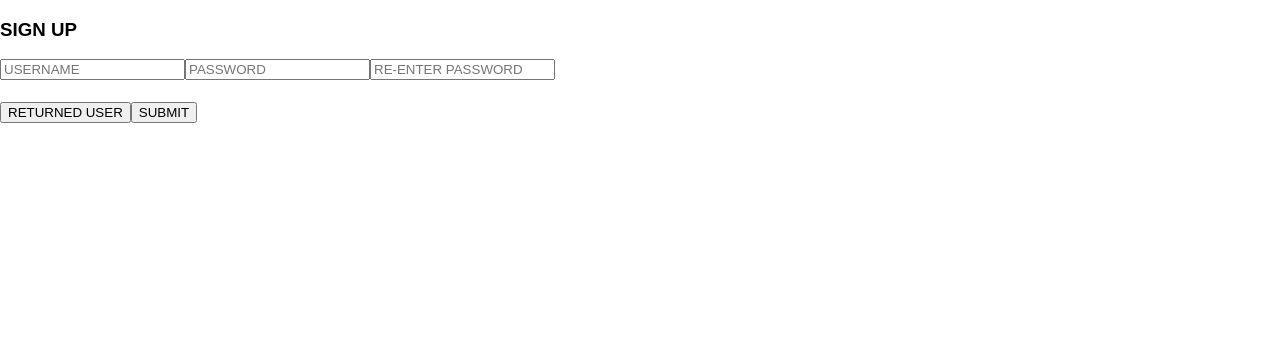
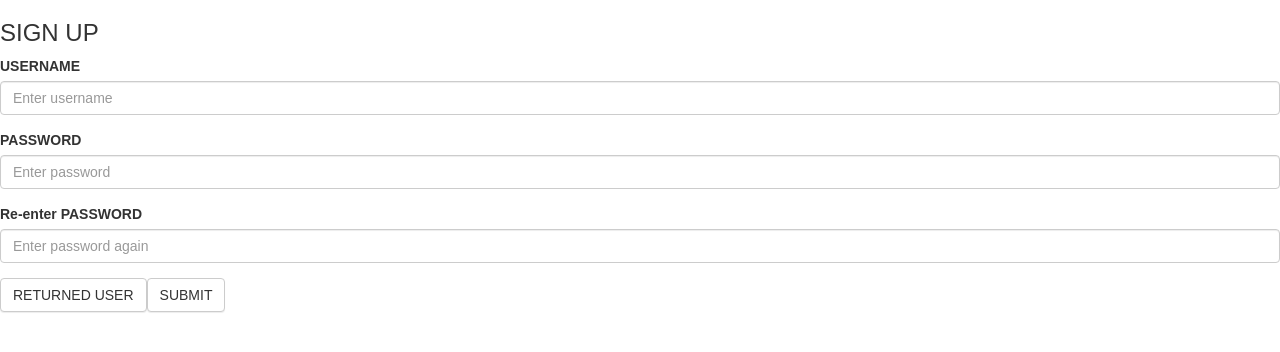
Before and after one commit to ziqingW/LabAnimal, a React (Create React App) app in the folder client/: page / in a window 1280 px wide. Both pictures are taken after a click on the button "NEW USER". Shown: the top 352 px of the page. Built offline with nearby package versions, Linux system fonts and the light colour scheme.

Commit message:
bootstrap added

```diff
--- a/client/public/index.html
+++ b/client/public/index.html
@@ -4,37 +4,13 @@
     <meta charset="utf-8">
     <meta name="viewport" content="width=device-width, initial-scale=1, shrink-to-fit=no">
     <meta name="theme-color" content="#000000">
-    <!--
-      manifest.json provides metadata used when your web app is added to the
-      homescreen on Android. See https://developers.google.com/web/fundamentals/engage-and-retain/web-app-manifest/
-    -->
+    <link rel="stylesheet" href="https://maxcdn.bootstrapcdn.com/bootstrap/3.3.7/css/bootstrap-theme.min.css" integrity="sha384-rHyoN1iRsVXV4nD0JutlnGaslCJuC7uwjduW9SVrLvRYooPp2bWYgmgJQIXwl/Sp" crossorigin="anonymous">
+    <link rel="stylesheet" href="https://maxcdn.bootstrapcdn.com/bootstrap/3.3.7/css/bootstrap.min.css" integrity="sha384-BVYiiSIFeK1dGmJRAkycuHAHRg32OmUcww7on3RYdg4Va+PmSTsz/K68vbdEjh4u" crossorigin="anonymous">
     <link rel="manifest" href="%PUBLIC_URL%/manifest.json">
     <link rel="shortcut icon" href="%PUBLIC_URL%/favicon.ico">
-    <!--
-      Notice the use of %PUBLIC_URL% in the tags above.
-      It will be replaced with the URL of the `public` folder during the build.
-      Only files inside the `public` folder can be referenced from the HTML.
-
-      Unlike "/favicon.ico" or "favicon.ico", "%PUBLIC_URL%/favicon.ico" will
-      work correctly both with client-side routing and a non-root public URL.
-      Learn how to configure a non-root public URL by running `npm run build`.
-    -->
-    <title>React App</title>
+    <title>LAMP</title>
   </head>
   <body>
-    <noscript>
-      You need to enable JavaScript to run this app.
-    </noscript>
     <div id="root"></div>
-    <!--
-      This HTML file is a template.
-      If you open it directly in the browser, you will see an empty page.
-
-      You can add webfonts, meta tags, or analytics to this file.
-      The build step will place the bundled scripts into the <body> tag.
-
-      To begin the development, run `npm start` or `yarn start`.
-      To create a production bundle, use `npm run build` or `yarn build`.
-    -->
   </body>
 </html>
--- a/client/src/jsxs/App.jsx
+++ b/client/src/jsxs/App.jsx
@@ -3,6 +3,7 @@ import { BrowserRouter, Route, Switch } from 'react-router-dom'
 import { Provider } from 'react-redux'
 import store from '../store.js'
 import { Welcome } from './Welcome.jsx'
+import { Main } from './Main.jsx'
 
 class App extends React.Component{
   render () {
@@ -11,6 +12,7 @@ class App extends React.Component{
         <Provider store={store}>
           <Switch>
             <Route exact path="/" component={Welcome} />
+            <Route path="/main" component={Main} />
           </Switch>
         </Provider>
       </BrowserRouter>
--- /dev/null
+++ b/client/src/jsxs/Main.jsx
@@ -0,0 +1,12 @@
+import React from 'react'
+import {Navigation} from './Navigation.jsx'
+
+export class Main extends React.Component {
+    render () {
+        return (
+            <div>
+            <Navigation />
+            </div>
+            )
+    }
+}
--- /dev/null
+++ b/client/src/jsxs/Navigation.jsx
@@ -0,0 +1,30 @@
+import React from 'react'
+import {Navbar, Nav, NavItem, NavDropdown, MenuItem} from 'react-bootstrap'
+
+export class Navigation extends React.Component {
+    render () {
+        return (
+            <Navbar>
+  <Navbar.Header>
+    <Navbar.Brand>
+      <a href="#home">React-Bootstrap</a>
+    </Navbar.Brand>
+  </Navbar.Header>
+  <Nav>
+    <NavItem eventKey={1} href="#">
+      Link
+    </NavItem>
+    <NavItem eventKey={2} href="#">
+      Link
+    </NavItem>
+    <NavDropdown eventKey={3} title="Dropdown" id="basic-nav-dropdown">
+      <MenuItem eventKey={3.1}>Action</MenuItem>
+      <MenuItem eventKey={3.2}>Another action</MenuItem>
+      <MenuItem eventKey={3.3}>Something else here</MenuItem>
+      <MenuItem divider />
+      <MenuItem eventKey={3.4}>Separated link</MenuItem>
+    </NavDropdown>
+  </Nav>
+</Navbar>)
+    }
+}
--- a/client/src/jsxs/Welcome.jsx
+++ b/client/src/jsxs/Welcome.jsx
@@ -3,6 +3,7 @@ import axios from 'axios'
 import { connect } from 'react-redux';
 import { Redirect } from 'react-router-dom';
 import { getUser } from '../actions.js'
+import {FormGroup, ControlLabel, FormControl, HelpBlock, Button} from 'react-bootstrap'
 
 export class Welcome extends React.Component {
   constructor (props) {
@@ -107,7 +108,7 @@ export class Welcome extends React.Component {
       })
     } else if (password.length < 8){
       this.setState({
-        message : "Password must be not shorter than 8",
+        message : "Password can't be shorter than 8",
         password : "",
         rePassword : ""
       })
@@ -139,14 +140,18 @@ export class Welcome extends React.Component {
       return (
         <form onSubmit={this.loginSubmit}>
           <h3>LOGIN IN</h3>
+          <FormGroup controlId="formLoginUsername">
+            <ControlLabel>USERNAME</ControlLabel>
+            <FormControl type="text" value={this.state.username} placeholder="Enter username" onChange={this.usernameInput} />
+          </FormGroup>
+          <FormGroup controlId="formLoginPassword">
+            <ControlLabel>PASSWORD</ControlLabel>
+            <FormControl type="password" value={this.state.password} placeholder="Enter password" onChange={this.passwordInput} />
+          </FormGroup>
+          <HelpBlock>{this.state.message}</HelpBlock>
           <div>
-            <input type="text" value={this.state.username} name="username" placeholder="USERNAME" onChange={this.usernameInput} />
-            <input type="password" value={this.state.password} name="password" placeholder="PASSWORD" onChange={this.passwordInput} />
-          </div>
-          <h4>{this.state.message}</h4>
-          <div>
-            <button onClick={this.showSignForm}>NEW USER</button>
-            <button type="submit">OK</button>
+            <Button onClick={this.showSignForm}>NEW USER</Button>
+            <Button type="submit">OK</Button>
           </div>
         </form>
       )
@@ -156,15 +161,22 @@ export class Welcome extends React.Component {
     return (
       <form onSubmit={this.signSubmit}>
         <h3>SIGN UP</h3>
+        <FormGroup controlId="formSignUsername">
+          <ControlLabel>USERNAME</ControlLabel>
+          <FormControl type="text" value={this.state.username} placeholder="Enter username" onChange={this.usernameInput} />
+        </FormGroup>
+        <FormGroup controlId="formSignPassword">
+          <ControlLabel>PASSWORD</ControlLabel>
+          <FormControl type="password" value={this.state.password} placeholder="Enter password" onChange={this.passwordInput} />
+        </FormGroup>
+        <FormGroup controlId="formSignRepassword">
+          <ControlLabel>Re-enter PASSWORD</ControlLabel>
+          <FormControl type="password" value={this.state.rePassword} placeholder="Enter password again" onChange={this.rePasswordInput} />
+        </FormGroup>
+        <HelpBlock>{this.state.message}</HelpBlock>
         <div>
-          <input type="text" value={this.state.username} name="username" placeholder="USERNAME" onChange={this.usernameInput} />
-          <input type="password" value={this.state.password} name="password" placeholder="PASSWORD" onChange={this.passwordInput} />
-          <input type="password" value={this.state.rePassword} name="rePassword" placeholder="RE-ENTER PASSWORD" onChange={this.rePasswordInput} />
-        </div>
-        <h4>{this.state.message}</h4>
-        <div>
-          <button onClick={this.showLoginForm}>RETURNED USER</button>
-          <button type="submit">SUBMIT</button>
+          <Button onClick={this.showLoginForm}>RETURNED USER</Button>
+          <Button type="submit">SUBMIT</Button>
         </div>
       </form>
     )
```
Also changed, not shown: 2 other files (tests, documents, lock files or other folders).
